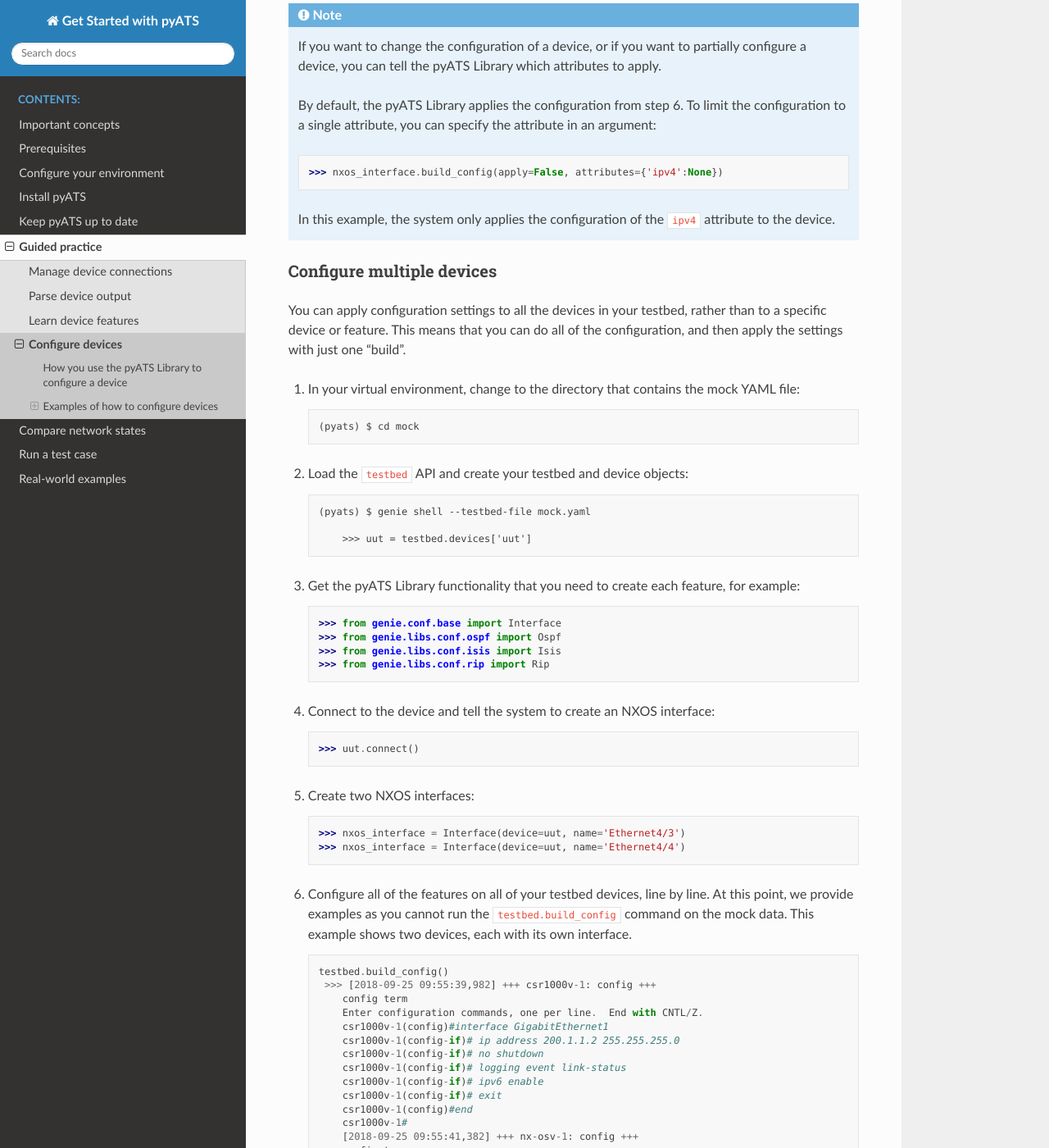
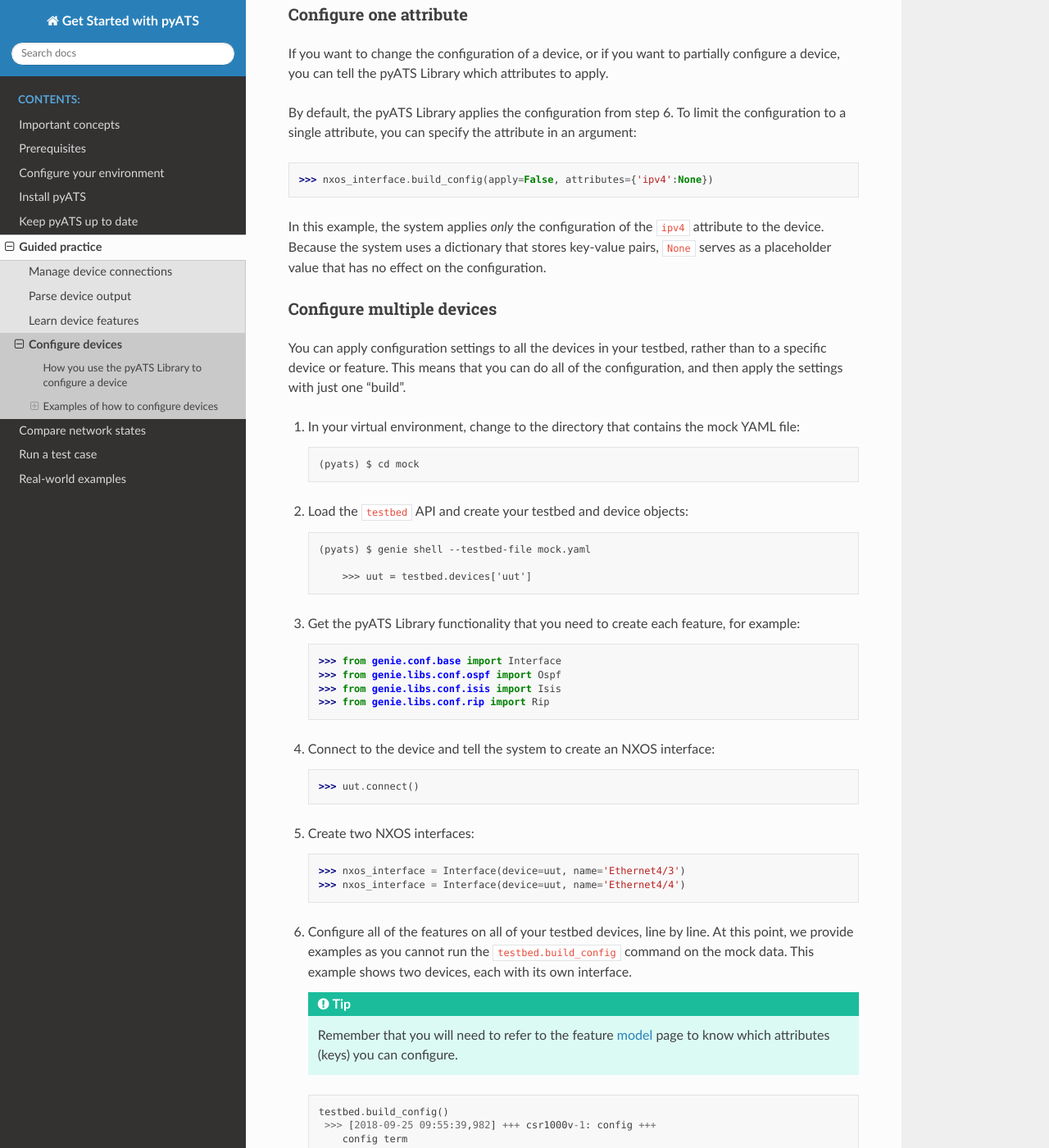
Before and after one commit to CiscoTestAutomation/getting-started, a Sphinx documentation site: the page built from source/quickstart/configuredevices.rst, in a window 1280 px wide and 1400 px high, scrolled down 2590 px. Shown: the whole window at 82% size. Built offline with Sphinx 7.4.7 and the Read the Docs theme 2.0.0, drawn with Linux system fonts in a browser that asks for light colours; pages that are not in the unit, such as notebooks, are missing from menus.

Commit message:
Added notes about the ipv4:None value and another reference to the models.

```diff
--- a/source/quickstart/configuredevices.rst
+++ b/source/quickstart/configuredevices.rst
@@ -89,13 +89,15 @@
 
         >>> nxos_interface.build_unconfig(apply=False)
 
-.. note:: If you want to change the configuration of a device, or if you want to partially configure a device, you can tell the |library| which attributes to apply.
+Configure one attribute
+^^^^^^^^^^^^^^^^^^^^^^^^
+If you want to change the configuration of a device, or if you want to partially configure a device, you can tell the |library| which attributes to apply.
 
- By default, the |library| applies the configuration from step 6. To limit the configuration to a single attribute, you can specify the attribute in an argument::
+By default, the |library| applies the configuration from step 6. To limit the configuration to a single attribute, you can specify the attribute in an argument::
 
  >>> nxos_interface.build_config(apply=False, attributes={'ipv4':None})
 
- In this example, the system only applies the configuration of the ``ipv4`` attribute to the device.
+In this example, the system applies *only* the configuration of the ``ipv4`` attribute to the device. Because the system uses a dictionary that stores key-value pairs, ``None`` serves as a placeholder value that has no effect on the configuration.
 
 Configure multiple devices
 ^^^^^^^^^^^^^^^^^^^^^^^^^^^^^
@@ -129,6 +131,8 @@
 
 
 #. Configure all of the features on all of your testbed devices, line by line. At this point, we provide examples as you cannot run the ``testbed.build_config`` command on the mock data. This example shows two devices, each with its own interface.
+
+   .. tip:: Remember that you will need to refer to the feature `model <https://pubhub.devnetcloud.com/media/genie-feature-browser/docs/#/models>`_ page to know which attributes (keys) you can configure.
 
    .. code-block::
 
```
